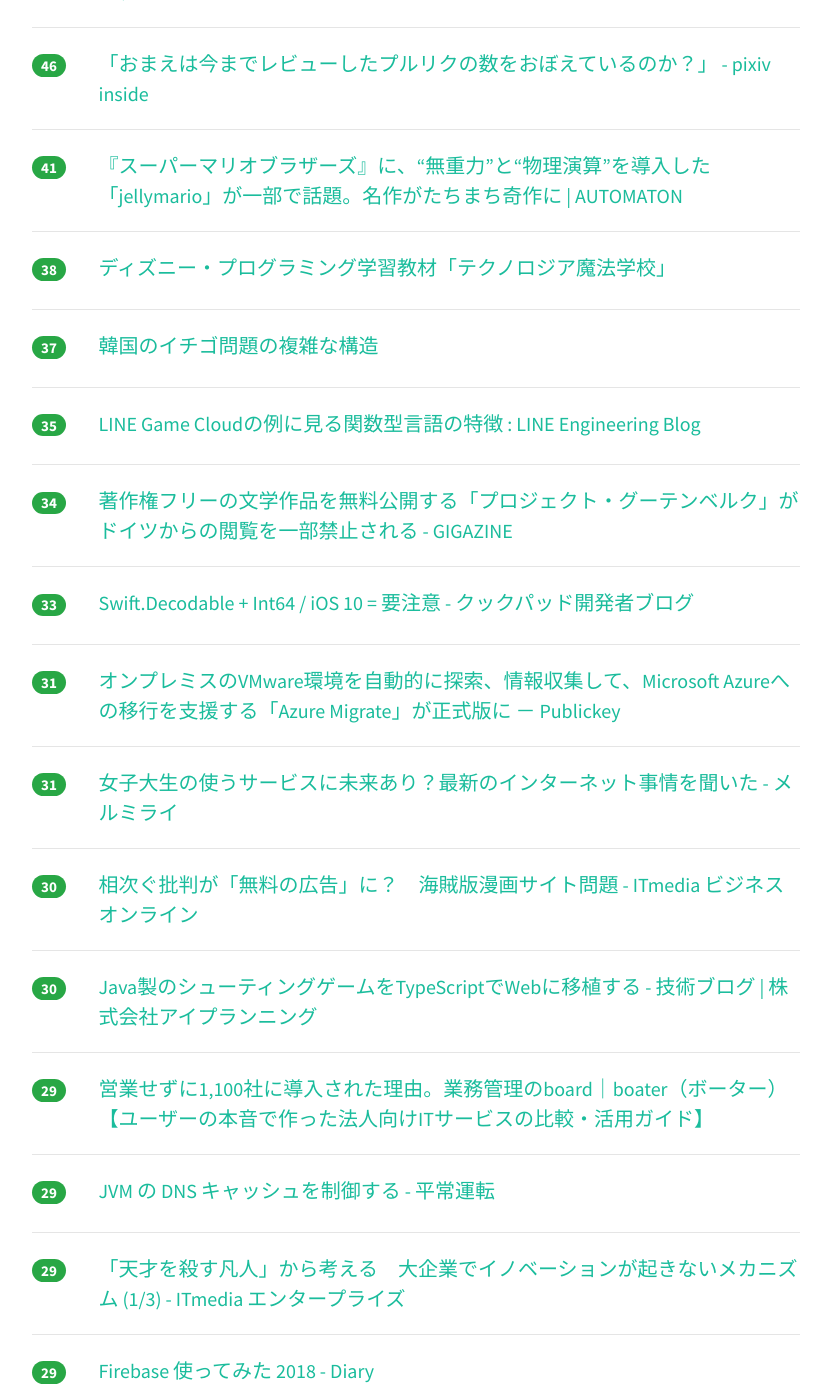
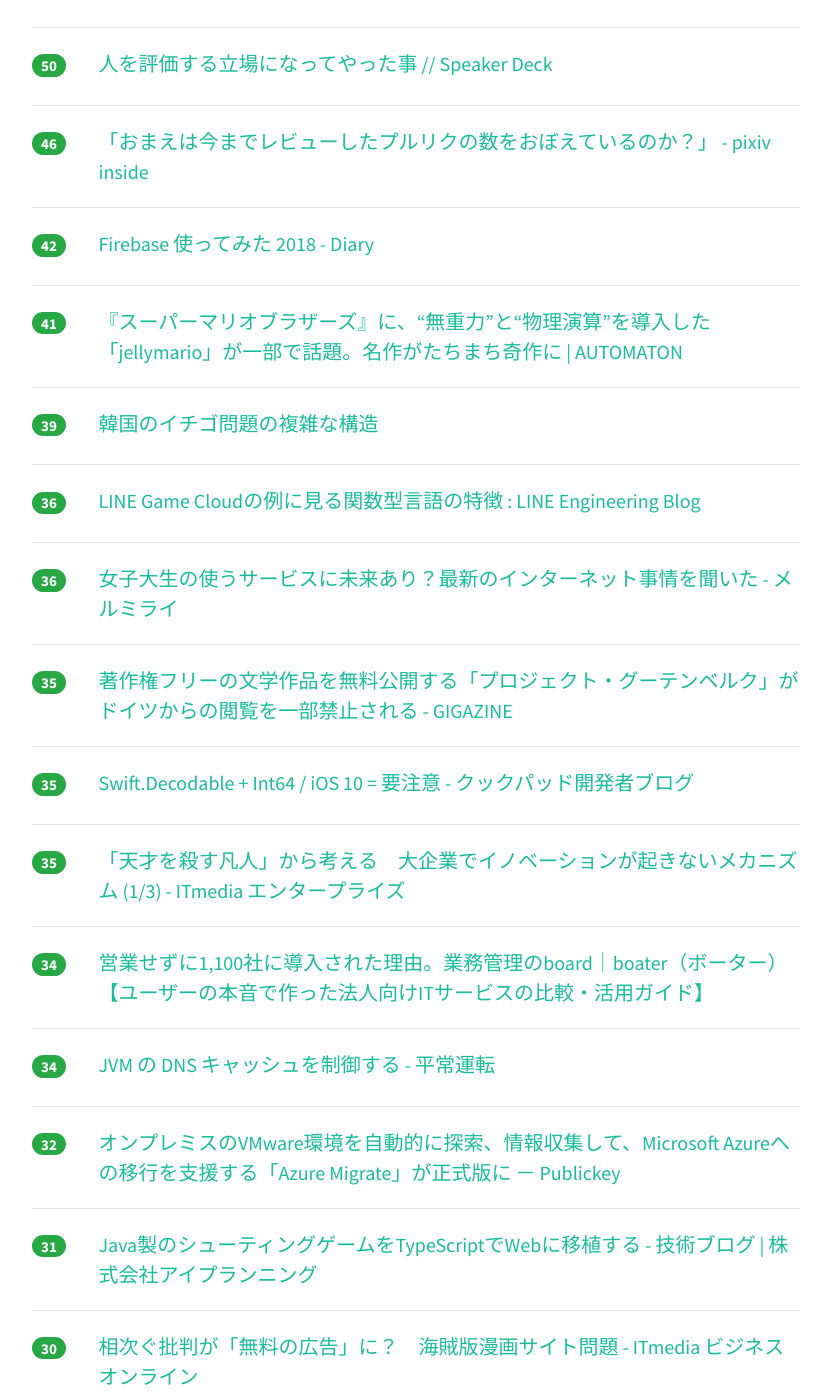
Before and after one commit to yatta47/hatena-matome-site, a Jekyll site: the page built from _posts/2018-03-06-hatena.md, in a window 1280 px wide and 1400 px high, scrolled down 2144 px. Shown: the whole window, without its empty margins (224-1055 px from the left). Built offline with Jekyll 4.4.1, drawn with Linux system fonts in a browser that asks for light colours; nearby versions of some CDN libraries; some of the changed text lies outside the part shown.

Commit message:
Updated 2018-03-06

```diff
--- a/_posts/2018-03-06-hatena.md
+++ b/_posts/2018-03-06-hatena.md
@@ -1,64 +1,69 @@
 ---
 layout: post
 title:  "2018-03-06 はてぶIT"
-date:   2018-03-06 20:02:44
+date:   2018-03-06 21:04:46
 tags: [it-hotentry]
 ---
-52 件のデータあり
+54 件のデータあり
 
 <hr><div class="row">
-<div class="col-1"><span class="badge badge-pill badge-success h2">598</span></div>
+<div class="col-1"><span class="badge badge-pill badge-success h2">624</span></div>
 <div class="col-11"><a href='https://blog.tokumaru.org/2018/03/wasbook2.html' target='_blank'>安全なWebアプリケーションの作り方改訂のお知らせ | 徳丸浩の日記</a></div>
 </div>
 <hr>
 <div class="row">
-<div class="col-1"><span class="badge badge-pill badge-success h2">390</span></div>
+<div class="col-1"><span class="badge badge-pill badge-success h2">421</span></div>
 <div class="col-11"><a href='https://irnote.com/n/na8b9dd20e449' target='_blank'>Spotifyがフリーミアムモデル界の最強モデルである理由｜決算が読めるようになるノート</a></div>
 </div>
 <hr>
 <div class="row">
-<div class="col-1"><span class="badge badge-pill badge-success h2">352</span></div>
+<div class="col-1"><span class="badge badge-pill badge-success h2">402</span></div>
 <div class="col-11"><a href='http://coliss.com/articles/build-websites/operation/design/cheat-codes-for-designing-user-interfaces.html' target='_blank'>これぞプロのデザインテクニック！UIデザインの印象がよくなるデザインの知識とテクニックのまとめ | コリス</a></div>
 </div>
 <hr>
 <div class="row">
-<div class="col-1"><span class="badge badge-pill badge-success h2">312</span></div>
+<div class="col-1"><span class="badge badge-pill badge-success h2">317</span></div>
 <div class="col-11"><a href='https://www.nikkei.com/article/DGXMZO27707600V00C18A3TI1000/' target='_blank'>ヤフー、技術者採用に初年度650万円提示　新卒も可　　：日本経済新聞</a></div>
 </div>
 <hr>
 <div class="row">
-<div class="col-1"><span class="badge badge-pill badge-success h2">177</span></div>
+<div class="col-1"><span class="badge badge-pill badge-success h2">182</span></div>
 <div class="col-11"><a href='https://applech2.com/archives/20180305-daisy_sequence-sequence-diagram-editor.html' target='_blank'>Win/Mac/Linuxのクロスプラットフォームに対応したシーケンス図エディタ「daisy sequence」がリリース。 | AAPL Ch.</a></div>
 </div>
 <hr>
 <div class="row">
-<div class="col-1"><span class="badge badge-pill badge-success h2">132</span></div>
+<div class="col-1"><span class="badge badge-pill badge-success h2">135</span></div>
+<div class="col-11"><a href='http://www.okuni.me/entry/hatenablog-theme-onihitode' target='_blank'>【ついにきた…！】はてなブログ最新テーマ「ONIHITODE」がマジでおすすめ - オークニズム</a></div>
+</div>
+<hr>
+<div class="row">
+<div class="col-1"><span class="badge badge-pill badge-success h2">134</span></div>
 <div class="col-11"><a href='http://www.youtube.com/watch?v=8Q_9nS5hFmM' target='_blank'>「POP TEAM EPIC OP THEME」 [EPIC METAL COVER] (Little V)</a></div>
 </div>
 <hr>
 <div class="row">
-<div class="col-1"><span class="badge badge-pill badge-success h2">131</span></div>
-<div class="col-11"><a href='http://www.okuni.me/entry/hatenablog-theme-onihitode' target='_blank'>【ついにきた…！】はてなブログ最新テーマ「ONIHITODE」がマジでおすすめ - オークニズム</a></div>
+<div class="col-1"><span class="badge badge-pill badge-success h2">129</span></div>
+<div class="col-11"><a href='https://www.technologia-schoolofmagic.jp/' target='_blank'>ディズニー・プログラミング学習教材「テクノロジア魔法学校」</a></div>
 </div>
 <hr>
 <div class="row">
-<div class="col-1"><span class="badge badge-pill badge-success h2">104</span></div>
+<div class="col-1"><span class="badge badge-pill badge-success h2">125</span></div>
 <div class="col-11"><a href='https://codeiq.jp/magazine/2018/03/57560/' target='_blank'>サイバーエージェント・コネヒト・BASEが語る、今あえて開発言語を「PHP」に決めた理由とは？｜CodeIQ MAGAZINE</a></div>
 </div>
 <hr>
 <div class="row">
-<div class="col-1"><span class="badge badge-pill badge-success h2">102</span></div>
-<div class="col-11"><a href='https://www.technologia-schoolofmagic.jp/' target='_blank'>ディズニー・プログラミング学習教材「テクノロジア魔法学校」</a></div>
+<div class="col-1"><span class="badge badge-pill badge-success h2">118</span></div>
+<div class="col-11"><a href='http://twitter.com/atsushilonboo/status/970671303857291264' target='_blank'>田村淳さんのツイート: "受験を終えて巨大メディアによって拡散されてしまった間違った情報は、今からどう足掻いても取り消せないのですが… せめて自分の想いを誰にも曲げられずに書</a></div>
 </div>
 <hr>
 <div class="row">
-<div class="col-1"><span class="badge badge-pill badge-success h2">80</span></div>
+<div class="col-1"><span class="badge badge-pill badge-success h2">86</span></div>
 <div class="col-11"><a href='https://ics.media/entry/17376' target='_blank'>最新版で学ぶwebpack 4入門 - スタイルシート(CSSやSass)を取り込む方法 - ICS MEDIA</a></div>
 </div>
 <hr>
 <div class="row">
 <div class="col-1"><span class="badge badge-pill badge-success h2">80</span></div>
-<div class="col-11"><a href='http://twitter.com/atsushilonboo/status/970671303857291264' target='_blank'>田村淳さんのツイート: "受験を終えて巨大メディアによって拡散されてしまった間違った情報は、今からどう足掻いても取り消せないのですが… せめて自分の想いを誰にも曲げられずに書</a></div>
+<div class="col-11"><a href='http://kabumatome.doorblog.jp/archives/65913720.html' target='_blank'>楽天カードのシステム障害、公式アナウンスは37時間後・完全復旧は127時間後(見込み) : 市況かぶ全力２階建</a></div>
 </div>
 <hr>
 <div class="row">
@@ -67,13 +72,28 @@ tags: [it-hotentry]
 </div>
 <hr>
 <div class="row">
-<div class="col-1"><span class="badge badge-pill badge-success h2">67</span></div>
+<div class="col-1"><span class="badge badge-pill badge-success h2">68</span></div>
 <div class="col-11"><a href='http://blog.toshimaru.net/rails-batch-optimization/' target='_blank'>Rails/ActiveRecord バッチ処理の最適化 - Hack Your Design!</a></div>
 </div>
 <hr>
 <div class="row">
 <div class="col-1"><span class="badge badge-pill badge-success h2">64</span></div>
-<div class="col-11"><a href='http://kabumatome.doorblog.jp/archives/65913720.html' target='_blank'>楽天カードのシステム障害、公式アナウンスは37時間後・完全復旧は127時間後(見込み) : 市況かぶ全力２階建</a></div>
+<div class="col-11"><a href='https://www.technologia-schoolofmagic.jp/sp/' target='_blank'>ディズニー・プログラミング学習教材「テクノロジア魔法学校」</a></div>
+</div>
+<hr>
+<div class="row">
+<div class="col-1"><span class="badge badge-pill badge-success h2">57</span></div>
+<div class="col-11"><a href='http://blog.midnightseminar.net/entry/2015/08/08/133633' target='_blank'>「PCやタブレットより紙で読むほうが効率的だ」という実証研究いろいろ - The Midnight Seminar</a></div>
+</div>
+<hr>
+<div class="row">
+<div class="col-1"><span class="badge badge-pill badge-success h2">55</span></div>
+<div class="col-11"><a href='http://shacho.beproud.jp/entry/self-taught-programmer' target='_blank'>「独学プログラマー」は、職業プログラマーへの道標 - ビープラウド社長のブログ</a></div>
+</div>
+<hr>
+<div class="row">
+<div class="col-1"><span class="badge badge-pill badge-success h2">54</span></div>
+<div class="col-11"><a href='https://note.mu/issei_y/n/ne0996b47a562' target='_blank'>「将棋プログラムをどう作ればいいですか？」という質問への返答｜山本 一成@Ponanza｜note</a></div>
 </div>
 <hr>
 <div class="row">
@@ -82,23 +102,8 @@ tags: [it-hotentry]
 </div>
 <hr>
 <div class="row">
-<div class="col-1"><span class="badge badge-pill badge-success h2">53</span></div>
-<div class="col-11"><a href='https://note.mu/issei_y/n/ne0996b47a562' target='_blank'>「将棋プログラムをどう作ればいいですか？」という質問への返答｜山本 一成@Ponanza｜note</a></div>
-</div>
-<hr>
-<div class="row">
-<div class="col-1"><span class="badge badge-pill badge-success h2">53</span></div>
-<div class="col-11"><a href='http://blog.midnightseminar.net/entry/2015/08/08/133633' target='_blank'>「PCやタブレットより紙で読むほうが効率的だ」という実証研究いろいろ - The Midnight Seminar</a></div>
-</div>
-<hr>
-<div class="row">
-<div class="col-1"><span class="badge badge-pill badge-success h2">49</span></div>
+<div class="col-1"><span class="badge badge-pill badge-success h2">50</span></div>
 <div class="col-11"><a href='https://speakerdeck.com/1amageek/ren-woping-jia-suruli-chang-ninatuteyatutashi' target='_blank'>人を評価する立場になってやった事 // Speaker Deck</a></div>
-</div>
-<hr>
-<div class="row">
-<div class="col-1"><span class="badge badge-pill badge-success h2">47</span></div>
-<div class="col-11"><a href='http://shacho.beproud.jp/entry/self-taught-programmer' target='_blank'>「独学プログラマー」は、職業プログラマーへの道標 - ビープラウド社長のブログ</a></div>
 </div>
 <hr>
 <div class="row">
@@ -107,73 +112,68 @@ tags: [it-hotentry]
 </div>
 <hr>
 <div class="row">
+<div class="col-1"><span class="badge badge-pill badge-success h2">42</span></div>
+<div class="col-11"><a href='https://diary.app.ssig33.com/340' target='_blank'>Firebase 使ってみた 2018 - Diary</a></div>
+</div>
+<hr>
+<div class="row">
 <div class="col-1"><span class="badge badge-pill badge-success h2">41</span></div>
 <div class="col-11"><a href='http://jp.automaton.am/articles/newsjp/20180305-63965/' target='_blank'>『スーパーマリオブラザーズ』に、“無重力”と“物理演算”を導入した「jellymario」が一部で話題。名作がたちまち奇作に | AUTOMATON</a></div>
 </div>
 <hr>
 <div class="row">
-<div class="col-1"><span class="badge badge-pill badge-success h2">38</span></div>
-<div class="col-11"><a href='https://www.technologia-schoolofmagic.jp/sp/' target='_blank'>ディズニー・プログラミング学習教材「テクノロジア魔法学校」</a></div>
-</div>
-<hr>
-<div class="row">
-<div class="col-1"><span class="badge badge-pill badge-success h2">37</span></div>
+<div class="col-1"><span class="badge badge-pill badge-success h2">39</span></div>
 <div class="col-11"><a href='http://twitter.com/i/moments/970545941693345792' target='_blank'>韓国のイチゴ問題の複雑な構造</a></div>
 </div>
 <hr>
 <div class="row">
-<div class="col-1"><span class="badge badge-pill badge-success h2">35</span></div>
+<div class="col-1"><span class="badge badge-pill badge-success h2">36</span></div>
 <div class="col-11"><a href='https://engineering.linecorp.com/ja/blog/detail/244' target='_blank'>LINE Game Cloudの例に見る関数型言語の特徴 : LINE Engineering Blog</a></div>
 </div>
 <hr>
 <div class="row">
-<div class="col-1"><span class="badge badge-pill badge-success h2">34</span></div>
+<div class="col-1"><span class="badge badge-pill badge-success h2">36</span></div>
+<div class="col-11"><a href='http://www.mermirai.com/entry/student' target='_blank'>女子大生の使うサービスに未来あり？最新のインターネット事情を聞いた - メルミライ</a></div>
+</div>
+<hr>
+<div class="row">
+<div class="col-1"><span class="badge badge-pill badge-success h2">35</span></div>
 <div class="col-11"><a href='https://gigazine.net/news/20180305-project-gutenberg-access-ban-germany/' target='_blank'>著作権フリーの文学作品を無料公開する「プロジェクト・グーテンベルク」がドイツからの閲覧を一部禁止される - GIGAZINE</a></div>
 </div>
 <hr>
 <div class="row">
-<div class="col-1"><span class="badge badge-pill badge-success h2">33</span></div>
+<div class="col-1"><span class="badge badge-pill badge-success h2">35</span></div>
 <div class="col-11"><a href='http://techlife.cookpad.com/entry/2018/03/06/100121' target='_blank'>Swift.Decodable + Int64 / iOS 10 = 要注意 - クックパッド開発者ブログ</a></div>
 </div>
 <hr>
 <div class="row">
-<div class="col-1"><span class="badge badge-pill badge-success h2">31</span></div>
+<div class="col-1"><span class="badge badge-pill badge-success h2">35</span></div>
+<div class="col-11"><a href='http://www.itmedia.co.jp/enterprise/articles/1803/06/news012.html' target='_blank'>「天才を殺す凡人」から考える　大企業でイノベーションが起きないメカニズム (1/3) - ITmedia エンタープライズ</a></div>
+</div>
+<hr>
+<div class="row">
+<div class="col-1"><span class="badge badge-pill badge-success h2">34</span></div>
+<div class="col-11"><a href='https://boater.jp/article/688/' target='_blank'>営業せずに1,100社に導入された理由。業務管理のboard｜boater（ボーター）【ユーザーの本音で作った法人向けITサービスの比較・活用ガイド】</a></div>
+</div>
+<hr>
+<div class="row">
+<div class="col-1"><span class="badge badge-pill badge-success h2">34</span></div>
+<div class="col-11"><a href='http://astj.hatenablog.com/entry/2018/03/06/130930' target='_blank'>JVM の DNS キャッシュを制御する - 平常運転</a></div>
+</div>
+<hr>
+<div class="row">
+<div class="col-1"><span class="badge badge-pill badge-success h2">32</span></div>
 <div class="col-11"><a href='http://www.publickey1.jp/blog/18/vmwaremicrosoft_azureazure_migrate.html' target='_blank'>オンプレミスのVMware環境を自動的に探索、情報収集して、Microsoft Azureへの移行を支援する「Azure Migrate」が正式版に － Publickey</a></div>
 </div>
 <hr>
 <div class="row">
 <div class="col-1"><span class="badge badge-pill badge-success h2">31</span></div>
-<div class="col-11"><a href='http://www.mermirai.com/entry/student' target='_blank'>女子大生の使うサービスに未来あり？最新のインターネット事情を聞いた - メルミライ</a></div>
+<div class="col-11"><a href='http://iplanning.hatenablog.jp/entry/2018/03/06/080000' target='_blank'>Java製のシューティングゲームをTypeScriptでWebに移植する - 技術ブログ | 株式会社アイプランニング</a></div>
 </div>
 <hr>
 <div class="row">
 <div class="col-1"><span class="badge badge-pill badge-success h2">30</span></div>
 <div class="col-11"><a href='http://www.itmedia.co.jp/business/articles/1803/05/news075.html' target='_blank'>相次ぐ批判が「無料の広告」に？　海賊版漫画サイト問題 - ITmedia ビジネスオンライン</a></div>
-</div>
-<hr>
-<div class="row">
-<div class="col-1"><span class="badge badge-pill badge-success h2">30</span></div>
-<div class="col-11"><a href='http://iplanning.hatenablog.jp/entry/2018/03/06/080000' target='_blank'>Java製のシューティングゲームをTypeScriptでWebに移植する - 技術ブログ | 株式会社アイプランニング</a></div>
-</div>
-<hr>
-<div class="row">
-<div class="col-1"><span class="badge badge-pill badge-success h2">29</span></div>
-<div class="col-11"><a href='https://boater.jp/article/688/' target='_blank'>営業せずに1,100社に導入された理由。業務管理のboard｜boater（ボーター）【ユーザーの本音で作った法人向けITサービスの比較・活用ガイド】</a></div>
-</div>
-<hr>
-<div class="row">
-<div class="col-1"><span class="badge badge-pill badge-success h2">29</span></div>
-<div class="col-11"><a href='http://astj.hatenablog.com/entry/2018/03/06/130930' target='_blank'>JVM の DNS キャッシュを制御する - 平常運転</a></div>
-</div>
-<hr>
-<div class="row">
-<div class="col-1"><span class="badge badge-pill badge-success h2">29</span></div>
-<div class="col-11"><a href='http://www.itmedia.co.jp/enterprise/articles/1803/06/news012.html' target='_blank'>「天才を殺す凡人」から考える　大企業でイノベーションが起きないメカニズム (1/3) - ITmedia エンタープライズ</a></div>
-</div>
-<hr>
-<div class="row">
-<div class="col-1"><span class="badge badge-pill badge-success h2">29</span></div>
-<div class="col-11"><a href='https://diary.app.ssig33.com/340' target='_blank'>Firebase 使ってみた 2018 - Diary</a></div>
 </div>
 <hr>
 <div class="row">
@@ -187,8 +187,33 @@ tags: [it-hotentry]
 </div>
 <hr>
 <div class="row">
-<div class="col-1"><span class="badge badge-pill badge-success h2">22</span></div>
+<div class="col-1"><span class="badge badge-pill badge-success h2">23</span></div>
 <div class="col-11"><a href='https://market.pixiv.net/' target='_blank'>pixiv MARKET</a></div>
+</div>
+<hr>
+<div class="row">
+<div class="col-1"><span class="badge badge-pill badge-success h2">23</span></div>
+<div class="col-11"><a href='https://qiita.com/grapswiz/items/c9cfa986a8fe3cc6b41a' target='_blank'>JavaScript からクリップボードを扱える Async Clipboard API がそろそろ見えてきました - Qiita</a></div>
+</div>
+<hr>
+<div class="row">
+<div class="col-1"><span class="badge badge-pill badge-success h2">21</span></div>
+<div class="col-11"><a href='https://qiita.com/kunichiko/items/7f64c7c80b44b15371a3' target='_blank'>Google Spreadsheet を簡易 Webサーバーとして動かして、手軽にWebHookを受け取る方法 - Qiita</a></div>
+</div>
+<hr>
+<div class="row">
+<div class="col-1"><span class="badge badge-pill badge-success h2">20</span></div>
+<div class="col-11"><a href='https://japan.cnet.com/article/35115662/' target='_blank'>暗号通貨の採掘用サーバ約600台が盗まれる--アイスランド - CNET Japan</a></div>
+</div>
+<hr>
+<div class="row">
+<div class="col-1"><span class="badge badge-pill badge-success h2">20</span></div>
+<div class="col-11"><a href='http://egory-cat.hatenablog.com/entry/2018/03/06/045051' target='_blank'>働きアリの法則と微分方程式 - 現実と数学の区別が付かない</a></div>
+</div>
+<hr>
+<div class="row">
+<div class="col-1"><span class="badge badge-pill badge-success h2">20</span></div>
+<div class="col-11"><a href='https://gigazine.net/news/20180306-no-notch-screen-popup-camera/' target='_blank'>スマホのカメラが本体上部にポップアップしてディスプレイを広く使えるノッチ撲滅デザインの特許をAndroidの父でもあるEssential創設者が発表 - GIGAZINE</a></div>
 </div>
 <hr>
 <div class="row">
@@ -202,23 +227,8 @@ tags: [it-hotentry]
 </div>
 <hr>
 <div class="row">
-<div class="col-1"><span class="badge badge-pill badge-success h2">19</span></div>
-<div class="col-11"><a href='https://japan.cnet.com/article/35115662/' target='_blank'>暗号通貨の採掘用サーバ約600台が盗まれる--アイスランド - CNET Japan</a></div>
-</div>
-<hr>
-<div class="row">
-<div class="col-1"><span class="badge badge-pill badge-success h2">19</span></div>
-<div class="col-11"><a href='https://gigazine.net/news/20180306-no-notch-screen-popup-camera/' target='_blank'>スマホのカメラが本体上部にポップアップしてディスプレイを広く使えるノッチ撲滅デザインの特許をAndroidの父でもあるEssential創設者が発表 - GIGAZINE</a></div>
-</div>
-<hr>
-<div class="row">
 <div class="col-1"><span class="badge badge-pill badge-success h2">18</span></div>
 <div class="col-11"><a href='http://b.hatena.ne.jp/entry/s/anond.hatelabo.jp/20180306002045' target='_blank'>はてなブックマーク - 日本青年会議所を退会した - はてな匿名ダイアリー</a></div>
-</div>
-<hr>
-<div class="row">
-<div class="col-1"><span class="badge badge-pill badge-success h2">18</span></div>
-<div class="col-11"><a href='https://qiita.com/grapswiz/items/c9cfa986a8fe3cc6b41a' target='_blank'>JavaScript からクリップボードを扱える Async Clipboard API がそろそろ見えてきました - Qiita</a></div>
 </div>
 <hr>
 <div class="row">
@@ -228,7 +238,7 @@ tags: [it-hotentry]
 <hr>
 <div class="row">
 <div class="col-1"><span class="badge badge-pill badge-success h2">17</span></div>
-<div class="col-11"><a href='http://egory-cat.hatenablog.com/entry/2018/03/06/045051' target='_blank'>働きアリの法則と微分方程式 - 現実と数学の区別が付かない</a></div>
+<div class="col-11"><a href='http://jp.techcrunch.com/2018/03/06/2018-03-05-apples-glass-walls-result-in-911-calls/' target='_blank'>Apple本社のガラスの壁では救急車が3回出動していた | TechCrunch Japan</a></div>
 </div>
 <hr>
 <div class="row">
@@ -248,7 +258,12 @@ tags: [it-hotentry]
 <hr>
 <div class="row">
 <div class="col-1"><span class="badge badge-pill badge-success h2">15</span></div>
-<div class="col-11"><a href='http://jp.techcrunch.com/2018/03/06/2018-03-05-apples-glass-walls-result-in-911-calls/' target='_blank'>Apple本社のガラスの壁では救急車が3回出動していた | TechCrunch Japan</a></div>
+<div class="col-11"><a href='http://www.dtmstation.com/archives/52010850.html' target='_blank'>開発者が明かすフラグシップアナログシンセ、KORG prologueに搭載された超強力音源『Multi Engine』の破壊力 : 藤本健の“DTMステーション”</a></div>
+</div>
+<hr>
+<div class="row">
+<div class="col-1"><span class="badge badge-pill badge-success h2">14</span></div>
+<div class="col-11"><a href='https://www.asahi.com/articles/ASL256K5DL25UTIL050.html' target='_blank'>ケント・ギルバート氏の中韓本、売れる理由は？：朝日新聞デジタル</a></div>
 </div>
 <hr>
 <div class="row">
@@ -261,8 +276,3 @@ tags: [it-hotentry]
 <div class="col-11"><a href='http://b.hatena.ne.jp/entry/s/this.kiji.is/343597940683654241' target='_blank'>はてなブックマーク - 「コロコロコミック」販売中止 - 共同通信</a></div>
 </div>
 <hr>
-<div class="row">
-<div class="col-1"><span class="badge badge-pill badge-success h2">10</span></div>
-<div class="col-11"><a href='https://www.asahi.com/articles/ASL256K5DL25UTIL050.html' target='_blank'>ケント・ギルバート氏の中韓本、売れる理由は？：朝日新聞デジタル</a></div>
-</div>
-<hr>
```
